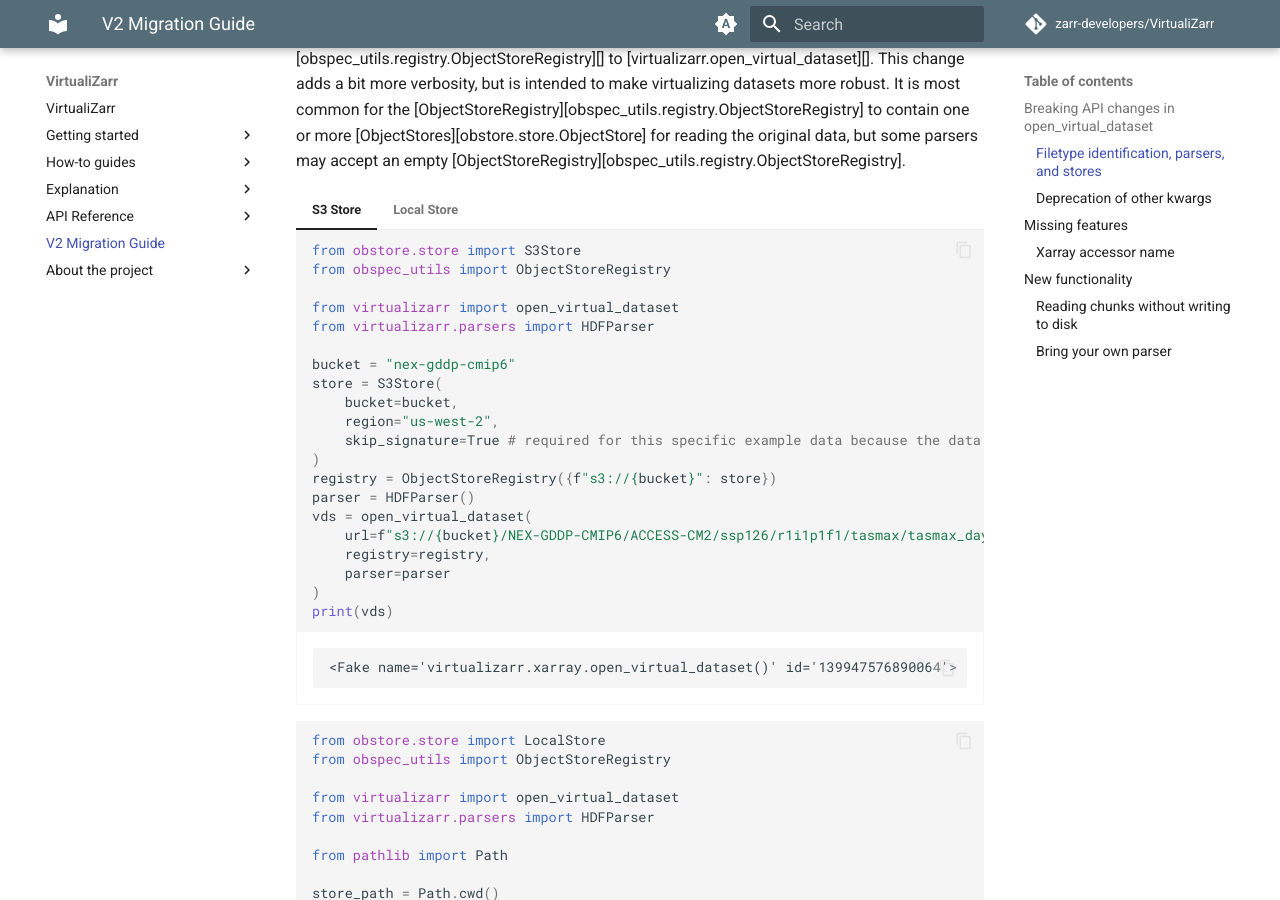
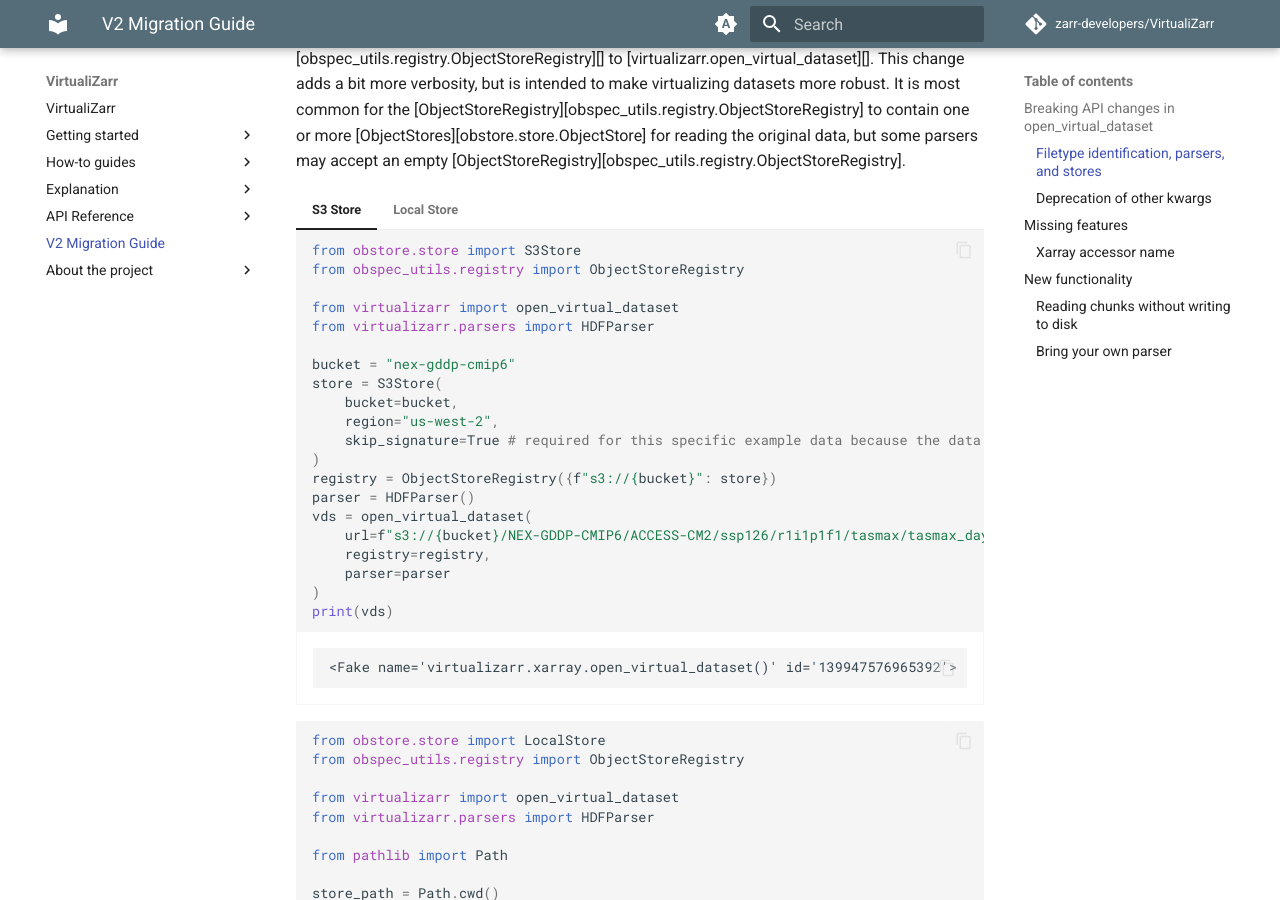
Before and after one commit to zarr-developers/VirtualiZarr, an MkDocs documentation site: the page built from docs/migration_guide.md, in a window 1280 px wide and 900 px high, scrolled down 685 px. Built offline with MkDocs 1.6.1 and Material for MkDocs 9.7.7, drawn with Linux system fonts in a browser that asks for light colours; comment, search, counter and statistics services are not loaded; the version menu is left out; some of the changed text lies outside the part shown.

Commit message:
More fixes

````diff
--- a/docs/migration_guide.md
+++ b/docs/migration_guide.md
@@ -30,7 +30,7 @@
 
     ```python exec="on" source="material-block" session="migration" result="code"
     from obstore.store import S3Store
-    from obspec_utils import ObjectStoreRegistry
+    from obspec_utils.registry import ObjectStoreRegistry
 
     from virtualizarr import open_virtual_dataset
     from virtualizarr.parsers import HDFParser
@@ -57,7 +57,7 @@
 
 
 from obstore.store import LocalStore
-from obspec_utils import ObjectStoreRegistry
+from obspec_utils.registry import ObjectStoreRegistry
 
 from virtualizarr import open_virtual_dataset
 from virtualizarr.parsers import HDFParser
@@ -122,7 +122,7 @@
 ```python exec="on" source="material-block" session="migration" result="code"
 import xarray as xr
 from obstore.store import S3Store
-from obspec_utils import ObjectStoreRegistry
+from obspec_utils.registry import ObjectStoreRegistry
 
 from virtualizarr.parsers import HDFParser
 
````
Also changed, not shown: docs/custom_parsers.md (+2 -2 lines), docs/faq.md (+1 -1 lines), docs/index.md (+1 -1 lines), docs/usage.md (+6 -6 lines).
